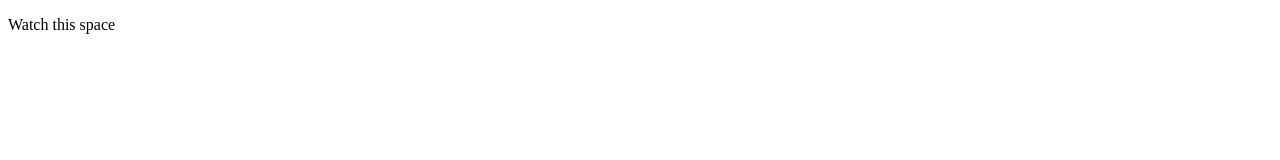
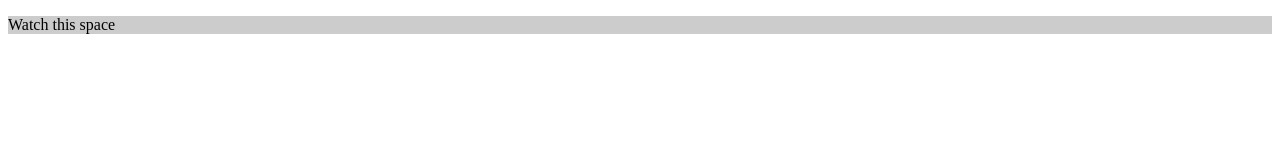
Before and after one commit to camilleflambert/walden, a plain HTML site: page index.html in a window 1280 px wide. Drawn offline with Linux system fonts and the light colour scheme.

Commit message:
tweak index

```diff
--- a/index.html
+++ b/index.html
@@ -1,5 +1,5 @@
 <!DOCTYPE html>
 <body>
-<p style="background-color: #ffffff">Watch this space</p>
+<p style="background-color: #CCCCCC">Watch this space</p>
 </body>
 </html>
```
